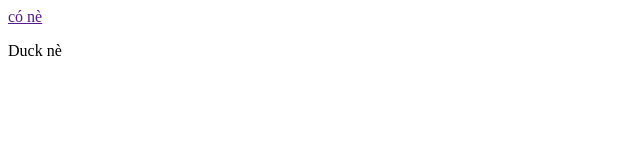
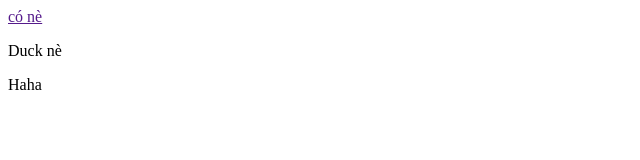
Before and after one commit to duck35lawrence/BT03_Git, a plain HTML site: page index.html in a window 1280 px wide. Shown: the full height of the page, 0-640 px from the left. Drawn offline with Linux system fonts and the light colour scheme.

Commit message:
Update index.html

```diff
--- a/index.html
+++ b/index.html
@@ -8,5 +8,6 @@
   <body>
     <a href="">có nè</a>
     <p>Duck nè</p>
+    Haha
   </body>
 </html>
```
